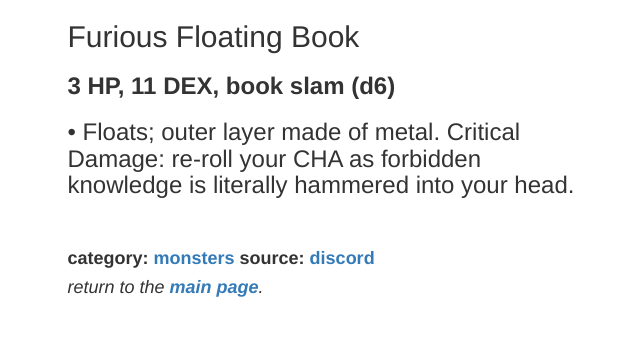
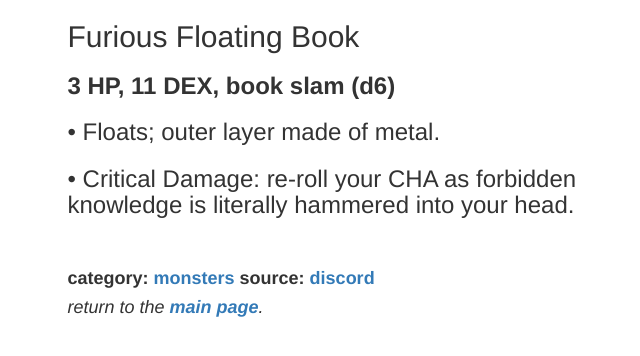
Before and after one commit to yochaigal/intotheodd, a Jekyll site: the page built from _posts/2020-08-27-furious_floating_book.md, in a window 1280 px wide. Shown: the top 356 px of the page, without its empty margins (260-900 px from the left). Built offline with Jekyll 4.4.1, drawn with Linux system fonts in a browser that asks for light colours; nearby versions of some CDN libraries.

```diff
--- a/_posts/2020-08-27-furious_floating_book.md
+++ b/_posts/2020-08-27-furious_floating_book.md
@@ -3,8 +3,8 @@ layout: entry
 categories: monsters
 name: Furious Floating Book
 stats: 3 HP, 11 DEX, book slam (d6)
-subtext1: " • Floats; outer layer made of metal. Critical Damage: re-roll your CHA as forbidden knowledge is literally hammered into your head."
-subtext2:
+subtext1: " • Floats; outer layer made of metal."
+subtext2: " • Critical Damage: re-roll your CHA as forbidden knowledge is literally hammered into your head."
 subtext3:
 subtext4:
 author: yochaigal
```
Also changed, not shown: 2 other files.
